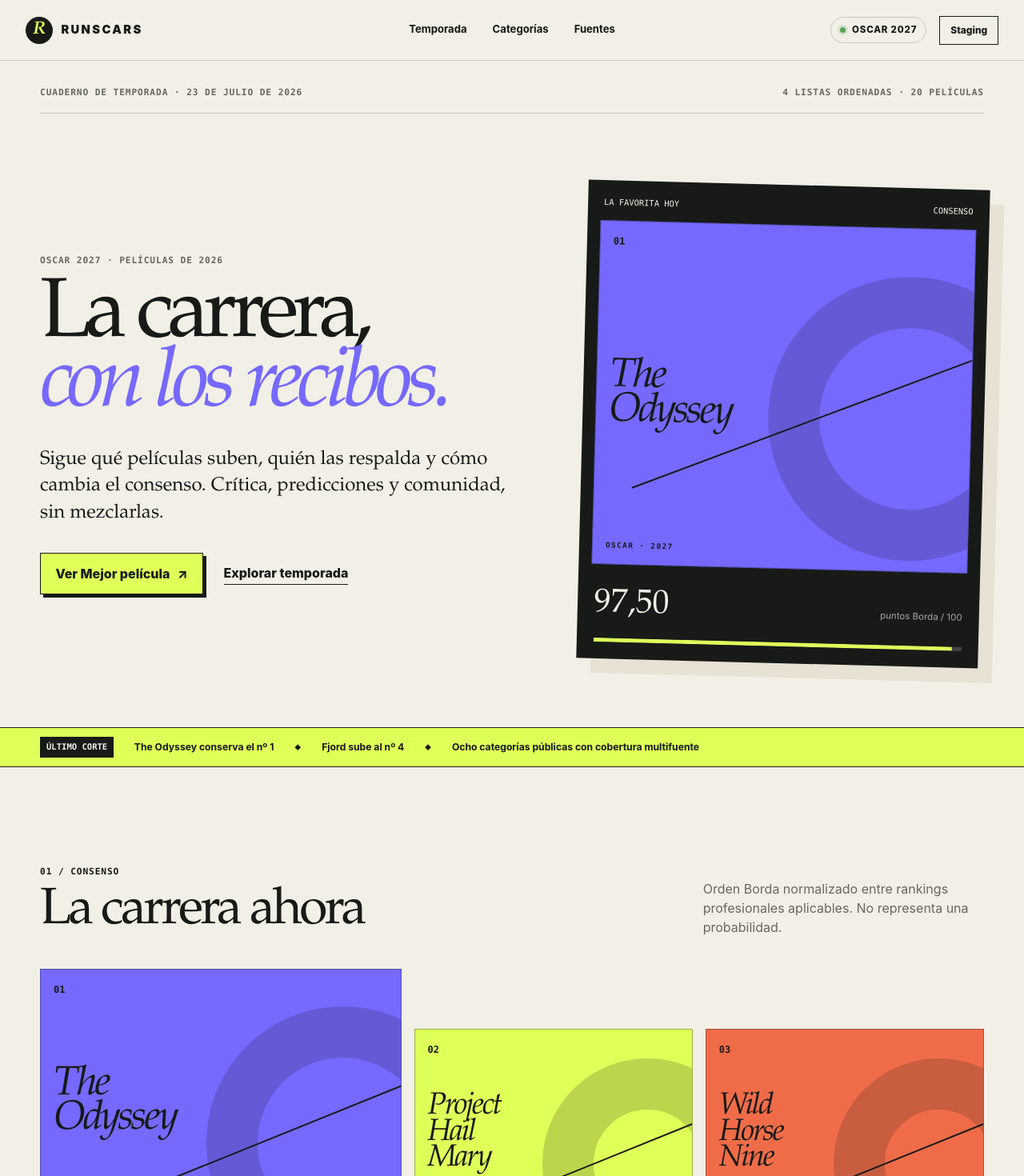
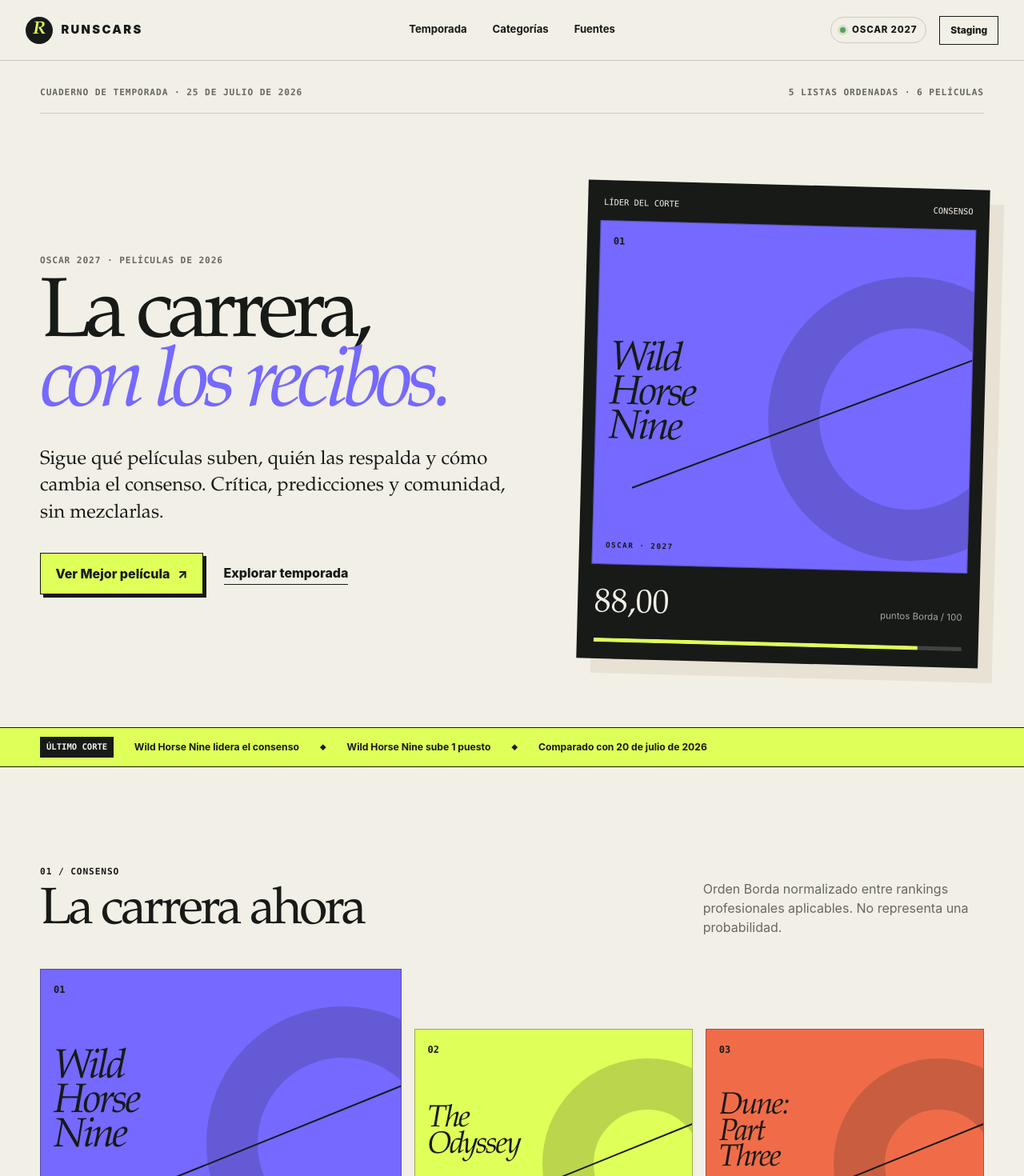
Before and after one commit to ortizserratosa/Runscars, a Next.js app in the folder web/: page / in a window 1280 px wide. Shown: the top 1470 px of the page at 80% size. Built offline with nearby package versions, Linux system fonts and the light colour scheme; no server answers.

Commit message:
feat: show ranking changes between snapshots

```diff
--- a/web/src/app/components/Movement.tsx
+++ b/web/src/app/components/Movement.tsx
@@ -1,12 +1,41 @@
 export function Movement({ value }: { value: number | null }) {
   if (value === null) {
-    return <span className="movement neutral">Nueva</span>;
+    return (
+      <span
+        aria-label="Nueva desde la actualización anterior"
+        className="movement neutral"
+        title="Nueva desde la actualización anterior"
+      >
+        Nueva
+      </span>
+    );
   }
   if (value === 0) {
-    return <span className="movement neutral">—</span>;
+    return (
+      <span
+        aria-label="Sin cambios desde la actualización anterior"
+        className="movement neutral"
+        title="Sin cambios desde la actualización anterior"
+      >
+        —
+      </span>
+    );
   }
   if (value > 0) {
-    return <span className="movement up">↑ {value}</span>;
+    const label = `Sube ${value} ${value === 1 ? "posición" : "posiciones"}`;
+    return (
+      <span aria-label={label} className="movement up" title={label}>
+        ↑ {value}
+      </span>
+    );
   }
-  return <span className="movement down">↓ {Math.abs(value)}</span>;
+  const positions = Math.abs(value);
+  const label = `Baja ${positions} ${
+    positions === 1 ? "posición" : "posiciones"
+  }`;
+  return (
+    <span aria-label={label} className="movement down" title={label}>
+      ↓ {positions}
+    </span>
+  );
 }
--- a/web/src/app/globals.css
+++ b/web/src/app/globals.css
@@ -1232,6 +1232,19 @@ select:focus-visible {
   text-transform: uppercase;
 }
 
+.locked-snapshot-note .snapshot-comparison {
+  justify-items: end;
+  max-width: 330px;
+  font-family: var(--mono);
+  font-size: 0.62rem;
+  text-align: right;
+  text-transform: uppercase;
+}
+
+.snapshot-comparison strong {
+  color: var(--ink);
+}
+
 .insufficient-note {
   margin: 0;
   padding: 0.85rem 1.5rem;
@@ -1247,7 +1260,7 @@ select:focus-visible {
 .leaderboard-head,
 .leaderboard-row {
   display: grid;
-  grid-template-columns: 70px minmax(220px, 1fr) 155px 150px 38px;
+  grid-template-columns: 70px minmax(220px, 1fr) 155px 150px 58px;
   gap: 1rem;
   align-items: center;
 }
@@ -2823,12 +2836,18 @@ select:focus-visible {
     flex-direction: column;
   }
 
+  .locked-snapshot-note .snapshot-comparison {
+    justify-items: start;
+    max-width: none;
+    text-align: left;
+  }
+
   .leaderboard-head {
     display: none;
   }
 
   .leaderboard-row {
-    grid-template-columns: 44px 1fr 62px 34px;
+    grid-template-columns: 44px 1fr 62px 52px;
     gap: 0.6rem;
     min-height: 78px;
   }
--- a/web/src/app/page.tsx
+++ b/web/src/app/page.tsx
@@ -1,31 +1,97 @@
 import Link from "next/link";
 import { Movement } from "./components/Movement";
 import { PosterBlock } from "./components/PosterBlock";
-import {
-  calculationCuts,
-  consensusCandidates,
-} from "../data/aggregation-presentation";
+import { consensusCandidates } from "../data/aggregation-presentation";
 import { getReferenceCriticalReception } from "../data/phase6-reference";
 import { filmHref } from "../data/films";
+import { getCategoryView } from "../lib/categories/data";
 
-const topThree = consensusCandidates.slice(0, 3);
-const leader = topThree[0];
-const currentCut = calculationCuts.at(-1)!;
-const fjordPosition =
-  consensusCandidates.findIndex((candidate) => candidate.id === "fjord") + 1;
 const odysseyCritical = getReferenceCriticalReception("the-odyssey").scores[0];
+const tones = ["violet", "acid", "rust"] as const;
 
-export default function Home() {
+function dateLabel(value: string) {
+  return new Intl.DateTimeFormat("es-ES", {
+    dateStyle: "long",
+    timeZone: "UTC",
+  }).format(new Date(value));
+}
+
+function sourceDateLabel(value: string) {
+  return new Intl.DateTimeFormat("es-ES", {
+    dateStyle: "medium",
+    timeZone: "UTC",
+  }).format(new Date(value));
+}
+
+export default async function Home() {
+  const categoryView = await getCategoryView(2027, "best-picture");
+  if (categoryView.mode !== "active") {
+    throw new Error("La portada necesita la temporada activa de Oscar 2027");
+  }
+  const liveRanking = categoryView.aggregate?.ranking ?? [];
+  const ranking = liveRanking.length
+    ? liveRanking.map((candidate, index) => ({
+        id: candidate.film?.id ?? candidate.candidateId,
+        href: candidate.film
+          ? filmHref(candidate.film.id)
+          : "/temporadas/2027/mejor-pelicula",
+        title: candidate.label,
+        score: candidate.scoreOutOf100,
+        coverage: `${candidate.appearances}/${candidate.applicableSourceCount}`,
+        firsts: candidate.firstPlaceCount,
+        movement: candidate.movement,
+        tone: tones[index % tones.length],
+        contributions: candidate.sourceContributions,
+      }))
+    : consensusCandidates.map((candidate, index) => ({
+        ...candidate,
+        href: filmHref(candidate.id),
+        tone: tones[index % tones.length],
+        contributions: [],
+      }));
+  const topThree = ranking.slice(0, 3);
+  const leader = topThree[0];
+  const rising = categoryView.snapshot?.previous
+    ? ranking.find(
+        (candidate) => candidate.movement !== null && candidate.movement > 0,
+      )
+    : null;
+  const currentDate = categoryView.snapshot
+    ? dateLabel(categoryView.snapshot.lockedAt)
+    : "actualización pendiente";
+  const liveReceipts = leader.contributions
+    .filter((source) => source.appeared)
+    .slice(0, 3)
+    .map((source) => ({
+      name: source.sourceName,
+      detail:
+        source.appearanceKind === "ordered"
+          ? `${leader.title} · #${source.rank}`
+          : `${leader.title} · selección`,
+      date: source.publishedAt
+        ? `Publicada ${sourceDateLabel(source.publishedAt)}`
+        : "Publicación verificada",
+      href: leader.href,
+    }));
+  const receipts = liveReceipts.length
+    ? liveReceipts
+    : [
+        {
+          name: "Consenso profesional",
+          detail: leader.title,
+          date: "Actualización pendiente",
+          href: leader.href,
+        },
+      ];
+
   return (
     <main>
       <section className="home-hero page-shell">
         <div className="eyebrow-row">
-          <span className="eyebrow">
-            Cuaderno de temporada · {currentCut.date}
-          </span>
+          <span className="eyebrow">Cuaderno de temporada · {currentDate}</span>
           <span className="data-note">
-            {currentCut.sourceCount} listas ordenadas ·{" "}
-            {consensusCandidates.length} películas
+            {categoryView.aggregate?.orderedSourceCount ?? 0} listas ordenadas ·{" "}
+            {ranking.length} películas
           </span>
         </div>
 
@@ -56,10 +122,10 @@ export default function Home() {
 
           <div className="hero-board">
             <div className="hero-board-label">
-              <span>La favorita hoy</span>
+              <span>Líder del corte</span>
               <span>Consenso</span>
             </div>
-            <Link href={filmHref(leader.id)}>
+            <Link href={leader.href}>
               <PosterBlock
                 title={leader.title}
                 tone="violet"
@@ -91,17 +157,28 @@ export default function Home() {
       <section className="ticker" aria-label="Resumen del último corte">
         <div className="page-shell ticker-inner">
           <span className="ticker-label">Último corte</span>
-          <Link href={filmHref(leader.id)}>
-            {leader.title} conserva el nº 1
-          </Link>
+          <Link href={leader.href}>{leader.title} lidera el consenso</Link>
           <span className="ticker-separator" aria-hidden="true">
             ◆
           </span>
-          <Link href={filmHref("fjord")}>Fjord sube al nº {fjordPosition}</Link>
+          {rising ? (
+            <Link href={rising.href}>
+              {rising.title} sube {rising.movement}{" "}
+              {rising.movement === 1 ? "puesto" : "puestos"}
+            </Link>
+          ) : (
+            <span>Sin subidas en las primeras posiciones</span>
+          )}
           <span className="ticker-separator" aria-hidden="true">
             ◆
           </span>
-          <span>Ocho categorías públicas con cobertura multifuente</span>
+          <span>
+            {categoryView.snapshot?.previous
+              ? `Comparado con ${dateLabel(
+                  categoryView.snapshot.previous.lockedAt,
+                )}`
+              : "Primer corte disponible"}
+          </span>
         </div>
       </section>
 
@@ -121,7 +198,7 @@ export default function Home() {
           {topThree.map((candidate, index) => (
             <Link
               className={`podium-card podium-${index + 1}`}
-              href={filmHref(candidate.id)}
+              href={candidate.href}
               key={candidate.id}
             >
               <PosterBlock
@@ -133,7 +210,17 @@ export default function Home() {
               <div className="podium-copy">
                 <div>
                   <span className="rank-label">Nº {index + 1}</span>
-                  <Movement value={candidate.movement} />
+                  {categoryView.snapshot?.previous ? (
+                    <Movement value={candidate.movement} />
+                  ) : (
+                    <span
+                      aria-label="Sin actualización anterior"
+                      className="movement neutral"
+                      title="Sin actualización anterior"
+                    >
+                      —
+                    </span>
+                  )}
                 </div>
                 <h3>{candidate.title}</h3>
                 <p>
@@ -167,7 +254,7 @@ export default function Home() {
                 <strong>{leader.coverage}</strong>
                 <span>
                   fuentes sitúan a{" "}
-                  <Link href={filmHref(leader.id)}>{leader.title}</Link>
+                  <Link href={leader.href}>{leader.title}</Link>
                 </span>
               </div>
               <Link href="/temporadas/2027/mejor-pelicula">
@@ -218,31 +305,19 @@ export default function Home() {
             Ver una fuente por dentro
           </Link>
         </div>
-        <div className="receipt-stack" aria-label="Ejemplos de fuentes">
-          <div className="receipt receipt-one">
-            <span>AwardsWatch</span>
-            <strong>
-              <Link href={filmHref("the-odyssey")}>The Odyssey</Link> · #1
-            </strong>
-            <small>Mark Johnson · 15 jul 2026</small>
-          </div>
-          <div className="receipt receipt-two">
-            <span>Awards Daily</span>
-            <strong>
-              <Link href={filmHref("project-hail-mary")}>
-                Project Hail Mary
-              </Link>{" "}
-              · #1
-            </strong>
-            <small>Sasha Stone · 4 jul 2026</small>
-          </div>
-          <div className="receipt receipt-three">
-            <span>Next Best Picture</span>
-            <strong>
-              <Link href={filmHref("the-odyssey")}>The Odyssey</Link> · #1
-            </strong>
-            <small>Equipo editorial · 23 jul 2026</small>
-          </div>
+        <div className="receipt-stack" aria-label="Fuentes del corte vigente">
+          {receipts.map((receipt, index) => (
+            <div
+              className={`receipt receipt-${["one", "two", "three"][index]}`}
+              key={receipt.name}
+            >
+              <span>{receipt.name}</span>
+              <strong>
+                <Link href={receipt.href}>{receipt.detail}</Link>
+              </strong>
+              <small>{receipt.date}</small>
+            </div>
+          ))}
         </div>
       </section>
     </main>
--- a/web/src/data/phase71-fixture.ts
+++ b/web/src/data/phase71-fixture.ts
@@ -322,6 +322,25 @@ export function phase71FixtureAggregate(categoryId: PublicCategoryId) {
   });
 }
 
+export function phase71FixturePreviousAggregate(categoryId: PublicCategoryId) {
+  const current = phase71FixtureAggregate(categoryId);
+  const ranking = [...current.ranking];
+
+  if (ranking.length >= 2) {
+    [ranking[0], ranking[1]] = [ranking[1], ranking[0]];
+  }
+
+  return {
+    ...current,
+    cutoffDate: "2026-07-20T04:47:00.000Z",
+    ranking: ranking.slice(0, -1).map((candidate, index) => ({
+      ...candidate,
+      position: index + 1,
+      movement: null,
+    })),
+  };
+}
+
 export const phase71FixtureSeasonSummary = PUBLIC_CATEGORIES.map((category) => {
   const aggregate = phase71FixtureAggregate(category.id);
   return {
--- a/web/src/lib/categories/data.ts
+++ b/web/src/lib/categories/data.ts
@@ -3,10 +3,12 @@ import type { SupabaseClient } from "@supabase/supabase-js";
 import archive2026 from "../../../data/phase-7/oscars-2026.json";
 import {
   phase71FixtureAggregate,
+  phase71FixturePreviousAggregate,
   phase71FixtureSeasonSummary,
 } from "../../data/phase71-fixture";
 import type { PredictionAggregateV2 } from "../aggregation/v2";
 import { isSupabaseConfigured } from "../environment";
+import { compareSnapshotMovements } from "../snapshots/movements";
 import { createSupabaseServerClient } from "../supabase/server";
 import { PUBLIC_CATEGORIES, type PublicCategoryId } from "./config";
 
@@ -31,6 +33,10 @@ export type ActiveCategoryView = {
     id: string;
     contentHash: string;
     lockedAt: string;
+    previous: {
+      id: string;
+      lockedAt: string;
+    } | null;
   } | null;
 };
 
@@ -64,16 +70,24 @@ function allowFixture() {
 }
 
 function fixtureActive(categoryId: PublicCategoryId): ActiveCategoryView {
+  const aggregate = compareSnapshotMovements(
+    phase71FixtureAggregate(categoryId),
+    phase71FixturePreviousAggregate(categoryId),
+  );
   return {
     mode: "active",
     seasonYear: 2027,
-    aggregate: phase71FixtureAggregate(categoryId),
+    aggregate,
     markets: { kalshi: [], polymarket: [] },
     dataState: "fixture",
     snapshot: {
       id: `periodic-oscars-2027-${categoryId}-nomination-2026-07-25-fixture`,
       contentHash: "fixture-v2-no-persistent-hash",
       lockedAt: "2026-07-25T04:47:00.000Z",
+      previous: {
+        id: `periodic-oscars-2027-${categoryId}-nomination-2026-07-20-fixture`,
+        lockedAt: "2026-07-20T04:47:00.000Z",
+      },
     },
   };
 }
@@ -199,7 +213,7 @@ async function activeCategoryFromDatabase(
   }
   const snapshotResult = await supabase
     .from("aggregate_snapshots")
-    .select("id,content_hash,locked_at,schema_version,payload")
+    .select("id,content_hash,locked_at,method_version,schema_version,payload")
     .eq("id", currentResult.data.snapshot_id)
     .single();
   if (snapshotResult.error) throw new Error(snapshotResult.error.message);
@@ -217,16 +231,43 @@ async function activeCategoryFromDatabase(
   const payload = row.payload as unknown as {
     aggregate: PredictionAggregateV2;
   };
+  const previousResult = await supabase
+    .from("aggregate_snapshots")
+    .select("id,locked_at,payload")
+    .eq("season_id", "oscars-2027")
+    .eq("category_id", categoryId)
+    .eq("prediction_intention", "nomination")
+    .eq("kind", "periodic")
+    .eq("method_version", row.method_version)
+    .eq("schema_version", "runscars-snapshot-v2")
+    .lt("locked_at", row.locked_at)
+    .order("locked_at", { ascending: false })
+    .order("id", { ascending: false })
+    .limit(1)
+    .maybeSingle();
+  if (previousResult.error) throw new Error(previousResult.error.message);
+  const previousPayload = previousResult.data?.payload as
+    { aggregate: PredictionAggregateV2 } | undefined;
+  const aggregate = compareSnapshotMovements(
+    payload.aggregate,
+    previousPayload?.aggregate ?? null,
+  );
   return {
     mode: "active",
     seasonYear: 2027,
-    aggregate: payload.aggregate,
+    aggregate,
     markets,
     dataState: "database",
     snapshot: {
       id: row.id,
       contentHash: row.content_hash,
       lockedAt: row.locked_at,
+      previous: previousResult.data
+        ? {
+            id: previousResult.data.id,
+            lockedAt: previousResult.data.locked_at,
+          }
+        : null,
     },
   };
 }
--- /dev/null
+++ b/web/src/lib/snapshots/movements.ts
@@ -0,0 +1,46 @@
+import type { PredictionAggregateV2 } from "../aggregation/v2";
+
+function sameScope(
+  current: PredictionAggregateV2,
+  previous: PredictionAggregateV2,
+) {
+  return (
+    current.seasonId === previous.seasonId &&
+    current.categoryId === previous.categoryId &&
+    current.intention === previous.intention &&
+    current.methodVersion === previous.methodVersion
+  );
+}
+
+export function compareSnapshotMovements(
+  current: PredictionAggregateV2,
+  previous: PredictionAggregateV2 | null,
+): PredictionAggregateV2 {
+  if (!previous) return current;
+  if (!sameScope(current, previous)) {
+    throw new Error(
+      "No se pueden comparar snapshots de alcance o metodología distintos",
+    );
+  }
+
+  const previousPositions = new Map(
+    previous.ranking.map((candidate) => [
+      candidate.candidateId,
+      candidate.position,
+    ]),
+  );
+
+  return {
+    ...current,
+    ranking: current.ranking.map((candidate) => {
+      const previousPosition = previousPositions.get(candidate.candidateId);
+      return {
+        ...candidate,
+        movement:
+          previousPosition === undefined
+            ? null
+            : previousPosition - candidate.position,
+      };
+    }),
+  };
+}
```
Also changed, not shown: web/src/app/temporadas/CategoryPageView.tsx (+28 -5 lines), 5 other files (tests, documents, lock files or other folders).
